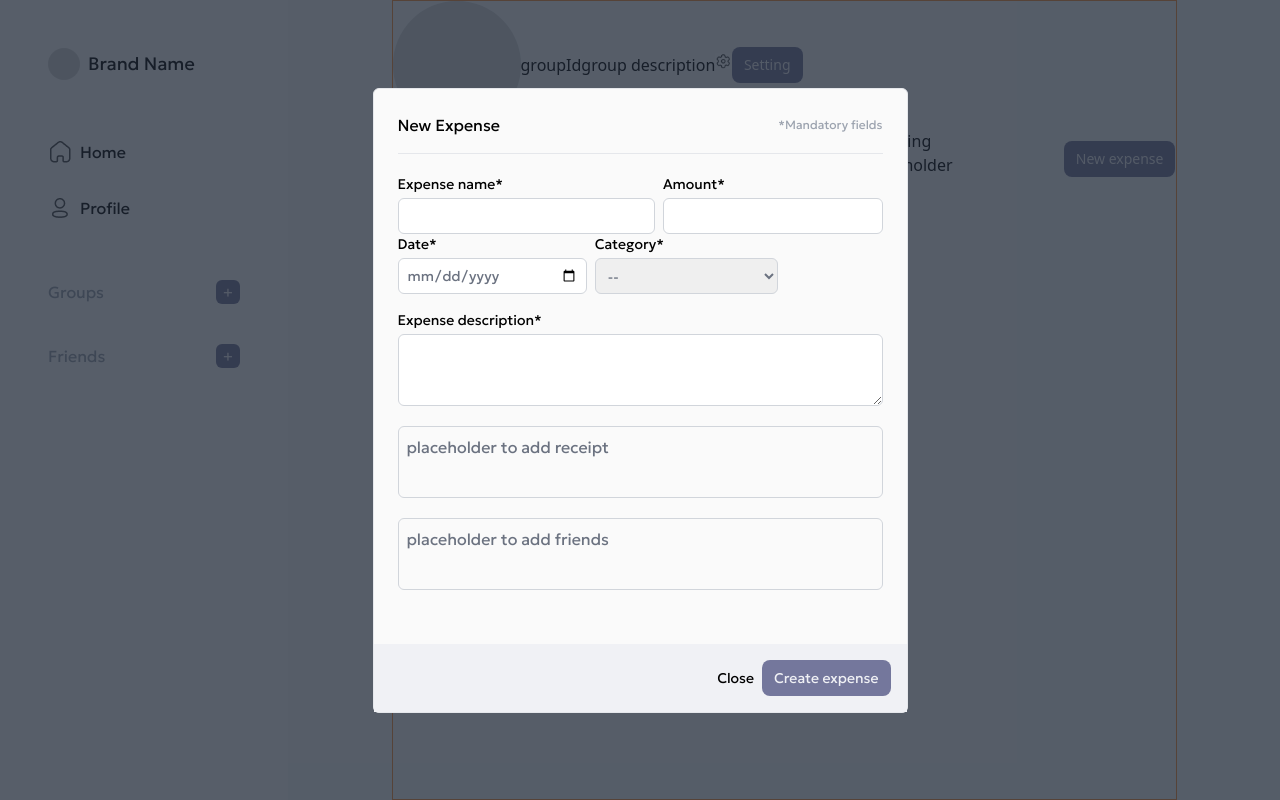
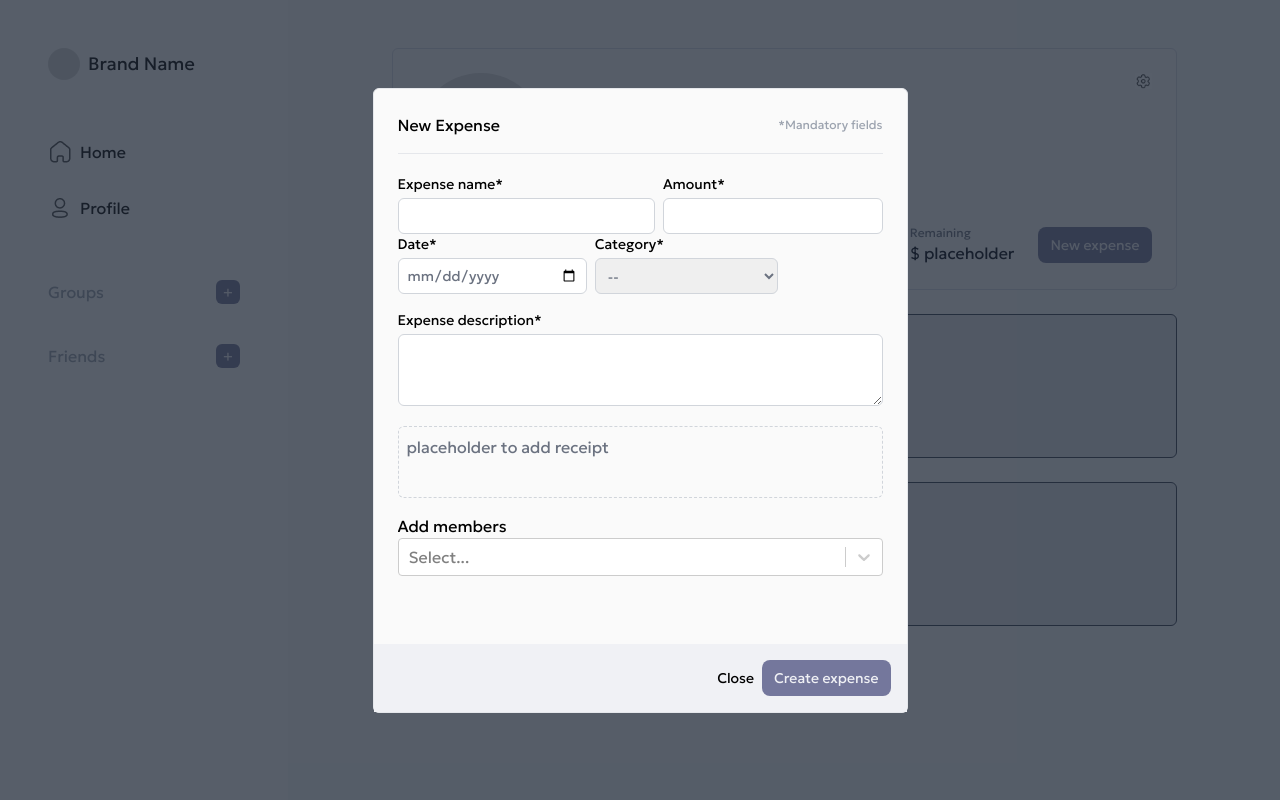
Before and after one commit to chingu-voyages/v51-tier2-team-25, a React (Vite) app: page /group/1 in a window 1280 px wide. Both pictures are taken after a click on the button "New expense". Built offline with nearby package versions, Linux system fonts and the light colour scheme.

Commit message:
Created add new Expense form-this is WIP, added elements to dashboard

```diff
--- a/src/App.jsx
+++ b/src/App.jsx
@@ -19,7 +19,8 @@ function App() {
     JSON.parse(localStorage.getItem("expensesData")) || []
   )
 
-  const [memberData, setMemberData] = useState({ name: "", id: "" });
+  const [memberData, setMemberData] = useState({ name: "",share:"", id: "" });
+
   // function addNewGroup(newGroup) {
   //   setGroups([...groups, newGroup]);
   // }
@@ -33,17 +34,17 @@ function App() {
   // }
 
   function addFriendToList(newFriend) {
-    console.log(newFriend);
+    console.log("addNewFriend-app", newFriend);
     setFriends((prevFriends) => [...prevFriends, newFriend]);
   }
 
   function addGroupToList(newGroup) {
-    console.log(newGroup);
+    console.log("addNewGroup-app",newGroup);
     setGroups((prevGroups) => [...prevGroups, newGroup]);
   }
 
   function addExpenseToList(newExpense){
-    console.log(newExpense)
+    console.log("addNewExpense-app",newExpense)
     setExpenses((prevExpenses)=>[...prevExpenses, newExpense])
   }
 
--- a/src/components/AddExpense.jsx
+++ b/src/components/AddExpense.jsx
@@ -2,6 +2,7 @@ import { useContext, useState } from "react";
 import { AppContext } from "../App";
 import toast from "react-hot-toast";
 import PropTypes from 'prop-types'
+import SearchBar from "./SearchBar";
 
 // eslint-disable-next-line react/prop-types
 
@@ -141,10 +142,12 @@ export default function AddExpense({ closeAddExpense }) {
 
             {/* TODO PLACEHOLDER */}
             <div className='pt-4 mb-auto'>
-              <p className='border border-gray-300 rounded-md h-[72px] w-full text-left mt-1 p-2 text-gray-500'>placeholder to add receipt</p>
+              <p className='border border-gray-300 border-dashed rounded-md h-[72px] w-full text-left mt-1 p-2 text-gray-500'>placeholder to add receipt</p>
             </div>
             <div className='pt-4 mb-auto'>
-              <p className='border border-gray-300 rounded-md h-[72px] w-full text-left mt-1 p-2 text-gray-500'>placeholder to add friends</p>
+              <p >Add members</p>
+              <SearchBar />
+
             </div>
 
             <div className="absolute bottom-0 left-0 right-0 flex items-center w-full p-4 bg-light-indigo place-content-end ">
--- a/src/components/AddFriend.jsx
+++ b/src/components/AddFriend.jsx
@@ -6,10 +6,12 @@ import toast from "react-hot-toast";
 export default function AddFriend({ closeAddFriendMenu }) {
   //I'm using context but we can use props
   const { addFriendToList } = useContext(AppContext);
+
   //Maybe move this to a helper function also maybe use uuid library?
   const generateGroupId = () => {
     return Math.floor(10000 + Math.random() * 900000);
   };
+
   // Initialize state for friendsData
   const [friendsData, setFriendsData] = useState({
     name: "",
@@ -28,12 +30,22 @@ export default function AddFriend({ closeAddFriendMenu }) {
   const addNewFriend = (event) => {
     event.preventDefault();
     //get stored data from local storage or initialize array
+
     let storedGroupData = JSON.parse(localStorage.getItem("friendsData")) || [];
+
     //append new form data to array
     storedGroupData.push(friendsData);
+
     //save updated array to local storage
     localStorage.setItem("friendsData", JSON.stringify(storedGroupData));
     addFriendToList(friendsData);
+
+    //reset friendsData stat w/ new ID
+    setFriendsData({
+      name:"",
+      id:generateGroupId(),
+    })
+
     closeAddFriendMenu();
     toast("New friend added");
   };
@@ -64,7 +76,8 @@ export default function AddFriend({ closeAddFriendMenu }) {
                   required
                 />
               </label>
-              <label className="flex flex-col pr-2 text-sm">
+
+              {/* <label className="flex flex-col pr-2 text-sm">
                 Friend ID
                 <input
                   className="p-2 mt-1 text-left text-gray-500 border border-gray-300 rounded-md h-9"
@@ -75,7 +88,7 @@ export default function AddFriend({ closeAddFriendMenu }) {
                   maxLength="30"
                   required
                 />
-              </label>
+              </label> */}
               <button
                 type={"submit"}
                 className="px-3 py-2 text-sm border-none rounded-lg h-9 hover:bg-hover bg-button text-light-indigo "
--- a/src/components/AddGroup.jsx
+++ b/src/components/AddGroup.jsx
@@ -4,7 +4,7 @@ import toast from "react-hot-toast";
 import PropTypes from "prop-types";
 import AddMember from "./AddMember";
 import SearchBar from "./SearchBar";
-import MemberOnGroup from "./MembersOnGroup";
+import MembersOnGroup from "./MembersOnGroup";
 
 // eslint-disable-next-line react/prop-types
 
@@ -57,11 +57,12 @@ export default function AddGroup({ closeAddGroupModal }) {
     toast("New group added");
   };
 
-
+  //to ensure member has id
   function addMemberToGroup(newMember) {
+    const memberWithId = {...newMember, id: generateGroupId()}
     setGroupsData((prevData) => ({
       ...prevData,
-      members: [...prevData.members, newMember],
+      members: [...prevData.members, memberWithId],
     }));
   }
 
@@ -132,7 +133,7 @@ export default function AddGroup({ closeAddGroupModal }) {
             </div>
             <AddMember addMemberToGroup={addMemberToGroup} />
             <SearchBar />
-            <MemberOnGroup groupMembers={groupsData.members} />
+            <MembersOnGroup groupMembers={groupsData.members} />
 
             <div className="absolute bottom-0 left-0 right-0 flex items-center w-full p-4 bg-light-indigo place-content-end ">
               <button
--- a/src/components/EditGroupForm.jsx
+++ b/src/components/EditGroupForm.jsx
@@ -117,7 +117,7 @@ export default function EditGroupForm({ group, closeEditGroupFormModal }) {
             </button>
             <button
               onClick={() => console.log("This group is deleted!")}
-              className="px-3 py-2 mr-2 text-sm border-none rounded-lg hover:bg-hover bg-button text-light-indigo bg-red-600"
+              className="px-3 py-2 mr-2 text-sm bg-red-600 border-none rounded-lg hover:bg-red-800 text-light-indigo"
             >
               Delete group
             </button>
--- a/src/components/MembersOnGroup.jsx
+++ b/src/components/MembersOnGroup.jsx
@@ -1,7 +1,7 @@
 /* eslint-disable react/prop-types */
 // eslint-disable-next-line react/prop-types
 export default function MembersOnGroup({ groupMembers }) {
-  console.log(groupMembers);
+  console.log("groupMembers from membersOnGroup", groupMembers);
   return (
     <ul className="flex flex-col">
       {groupMembers.map((member) => (
--- a/src/components/SearchBar.jsx
+++ b/src/components/SearchBar.jsx
@@ -20,7 +20,7 @@ export default function SearchBar() {
   const [isLoading, setIsLoading] = useState(false);
   const [isRtl, setIsRtl] = useState(false);
 
-  function adddSelectionToForm(optionselected) {
+  function addSelectionToForm(optionselected) {
     const selectedFriend = friends.filter(
       (friend) => friend.id === optionselected.value
     );
@@ -45,7 +45,7 @@ export default function SearchBar() {
         name="color"
         options={options}
         filterOption={filterOptions}
-        onChange={adddSelectionToForm}
+        onChange={addSelectionToForm}
       />
     </>
   );
--- a/src/pages/Groups.jsx
+++ b/src/pages/Groups.jsx
@@ -30,38 +30,46 @@ export default function Groups() {
   }
   return (
     <>
-      <div className='flex flex-col w-2/3 min-w-[785px] border border-orange-400'>
-
-        <div className='flex items-center'>
+      <div className='flex flex-col w-2/3 min-w-[785px] gap-6 font-geologica'>
+        <div className='p-6 mt-12 border rounded-md border-border bg-zinc-50'>
+          <div className='flex'>
             <img className='w-32 h-32 rounded-full' src='../public/images/placeholder.jpg'/>
-          <div className='flex'>
-            <h1>{currentGroup?.name}</h1>
-            <p>groupId</p>
-            <p>group description</p>
-            <img className='h-4'src='../public/images/Setting.png'/>
+            <div className="relative w-full pl-6">
+              <div className='flex items-center justify-between gap-12'>
+                <h1 className='text-2xl'>{currentGroup?.name}</h1>
+                <p className='absolute text-xs text-gray-600 left-28 top-3'>#{currentGroup?.id}</p>
+                <img className='h-4'src='../public/images/Setting.png' onClick={openEditGroupFormModal}/>
               </div>
-          <button onClick={openEditGroupFormModal} className="px-3 py-2 text-sm border-none rounded-lg hover:bg-hover bg-button text-light-indigo">Setting</button>
-
+              <p className='pt-2 text-gray-600 text-s'>{currentGroup?.description}</p>
+            </div>
           </div>
 
-        <div className='flex items-end justify-between'>
-          <div className='flex items-center'>
+          <div className='flex items-end pt-6'>
+
+            <div className='flex items-center w-1/2'>
               <img className='w-8 h-8 rounded-full' src='../public/images/placeholder.jpg'/>
-            <p># members</p>
+              <p className='pl-2 text-sm text-gray-500'># members</p>
             </div>
+
+            <div className='flex items-center w-full gap-6 place-content-end'>
               <div className='flex flex-col'>
-            <p>Allotted budget</p>
-            <p>$ placeholder</p>
+                <p  className='text-xs text-gray-500'>Allotted budget</p>
+                <p className='text-sm, text-gray-950'>$ {currentGroup?.allottedBudget}</p>
               </div>
+
               <div className='flex flex-col'>
-            <p>Remaining</p>
-            <p>$ placeholder</p>
+                <p className='text-xs text-gray-500'>Remaining</p>
+                <p className='text-sm, text-gray-950'>$ placeholder</p>
               </div>
+
               <button
                 className="px-3 py-2 text-sm border-none rounded-lg hover:bg-hover bg-button text-light-indigo"
                 onClick={openAddExpense}>
                 New expense
               </button>
+            </div>
+
+
             {isAddExpenseOpen &&
               <AddExpense
                 closeAddExpense ={closeAddExpense}
@@ -75,7 +83,9 @@ export default function Groups() {
               />
             )}
           </div>
-
+        </div>
+        <div className='w-full bg-gray-200 border border-gray-700 rounded-md h-36'>Placeholder for Expense/Statics Tabs</div>
+        <div className='w-full bg-gray-200 border border-gray-700 rounded-md h-36'>Placeholder for Expense/Statics Display</div>
       </div>
 
     </>
--- a/tailwind.config.js
+++ b/tailwind.config.js
@@ -7,6 +7,7 @@ export default {
         'button': '#74779c',
         'hover': '#585875',
         'light-indigo': '#F0F1F5',
+        'border': '#D8DBE5'
       },
       fontFamily: {
         geologica: ['Geologica', 'sans-serif'],
```
Also changed, not shown: src/components/AddMember.jsx (+25 -11 lines). Lines whose indentation alone changed are shown as unchanged.
